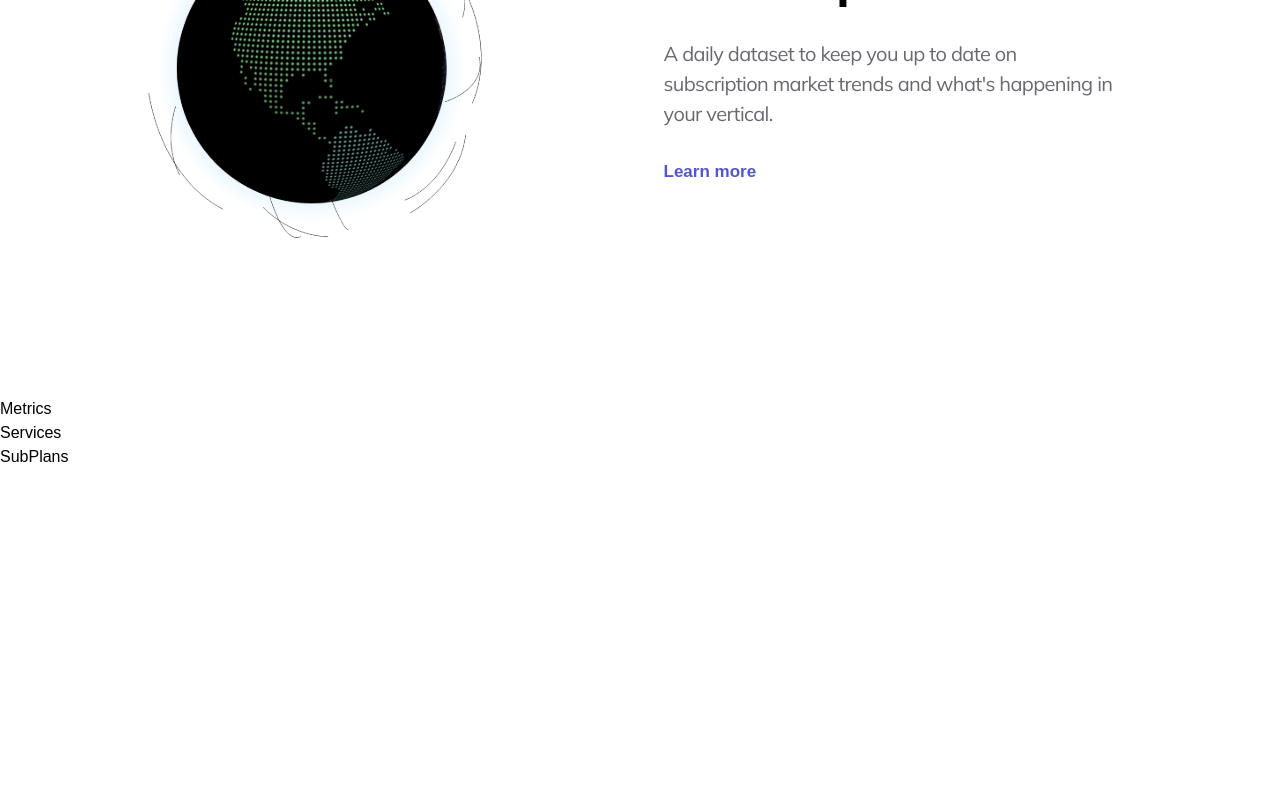
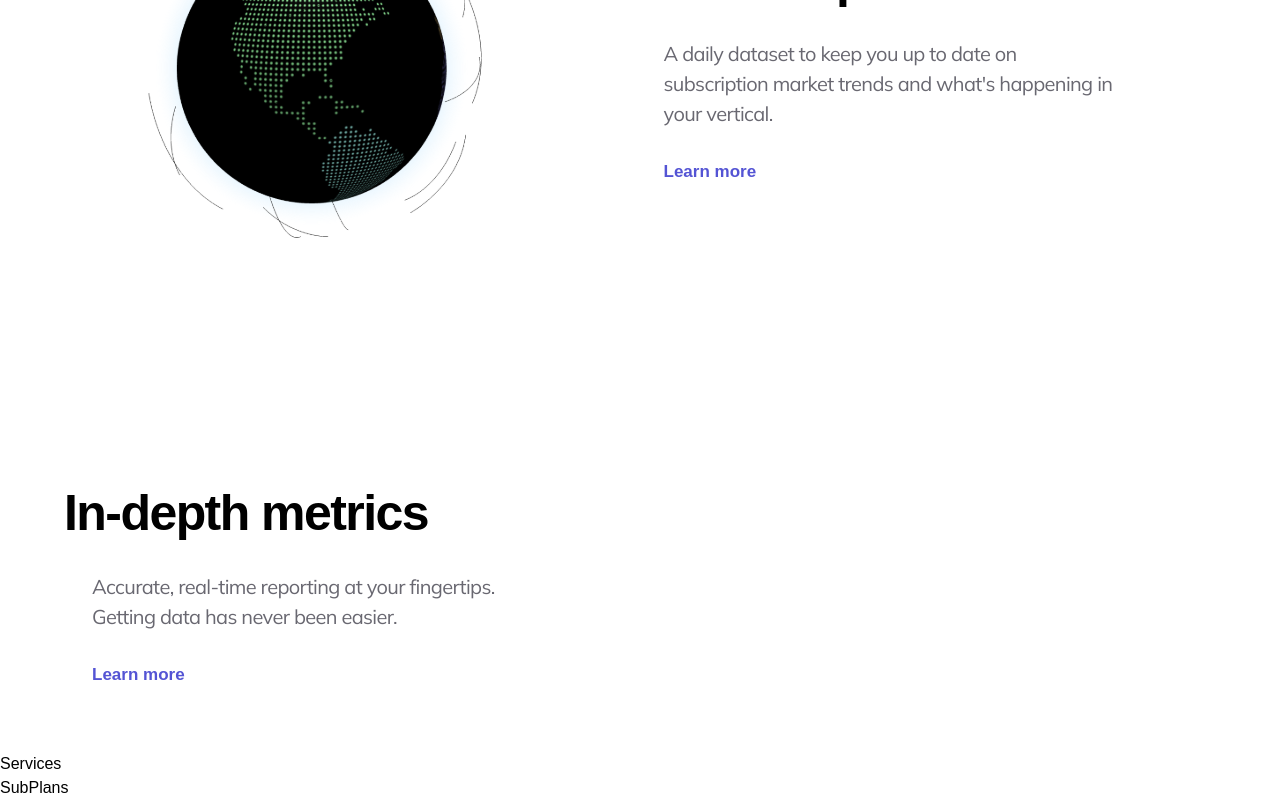
Before and after one commit to sefeoluwa/globe-landing-page, a React (Vite) app: page / in a window 1280 px wide. Shown: the part 1267-2067 px from the top of the page. Before the commit the page ends 1736 px from the top, so only its background shows below. Built offline with nearby package versions, Linux system fonts and the light colour scheme; some icons are missing; a web font is replaced by a local one.

Commit message:
content and styling

```diff
--- a/src/components/Metrics.jsx
+++ b/src/components/Metrics.jsx
@@ -1,9 +1,13 @@
-import React from 'react'
+import { SectionWrapper } from "../hoc"
 
 function Metrics() {
   return (
-    <div>Metrics</div>
+    <div className="">
+    <h2 className="text-[50px] font-bold leading-[57px] tracking-[-1.56px] mb-[30px] w-[14.7cm]">In-depth metrics</h2>
+    <p className=" text-[20px] leading-[30px] text-[#696871] tracking-[-0.63px] font-['Mulish'] w-[456px] ml-[28px]">Accurate, real-time reporting at your fingertips. Getting data has never been easier.</p>
+    <p className="font-bold text-[17px] text-[#5454d4] cursor-pointer pt-[30px] ml-[28px]">Learn more</p>
+  </div>
   )
 }
 
-export default Metrics
+export default SectionWrapper(Metrics, '')
```
